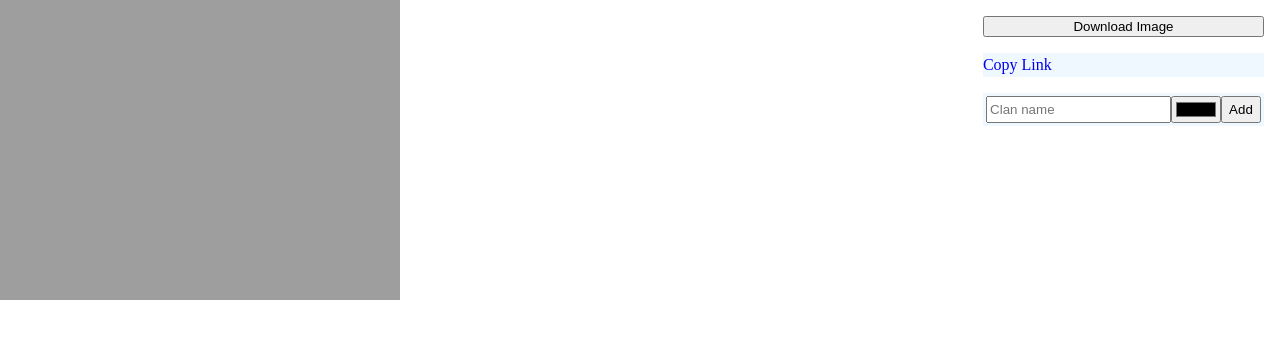
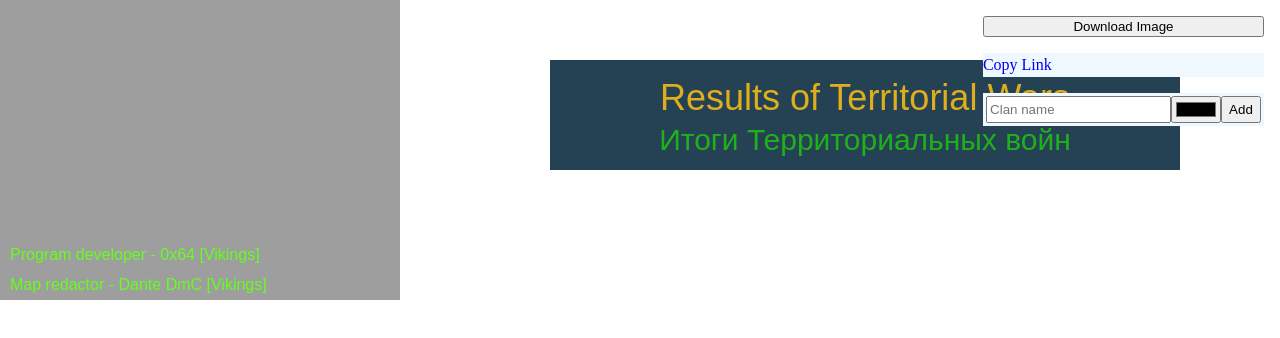
Before and after one commit to mifwarior/bosmapgenerator, a plain HTML site: page public/index.html in a window 1280 px wide. Drawn offline with Linux system fonts and the light colour scheme.

Commit message:
Added image infog & fix image downloading

```diff
--- a/public/index.html
+++ b/public/index.html
@@ -29,13 +29,11 @@
       position: fixed;
       right: 0;
       top: 0;
-    }
-
-    .panel {
       display: flex;
       flex-direction: column;
       padding: 1em;
       gap: 1em;
+      z-index: 100;
     }
 
     .clan-picker {
@@ -77,6 +75,44 @@
     #link {
       background-color: aliceblue;
       text-decoration: none;
+    }
+
+    .image-info {
+      position: absolute;
+      width: 630px;
+      height: 110px;
+      left: 550px;
+      top: 60px;
+      background-color: #254254;
+    }
+
+    .image-info form {
+      width: 100%;
+      height: 100%;
+    }
+
+    .image-info input {
+      width: 100%;
+      box-sizing: border-box;
+      text-align: center;
+      font-family: sans-serif;
+      border: none;
+      appearance: none;
+      outline: none;
+    }
+
+    .image-info .title {
+      font-size: 36px;
+      color: #deae1d;
+      margin-top: 16px;
+      background-color: rgba(255, 255, 255, 0.0);
+    }
+
+    .image-info .description {
+      font-size: 30px;
+      color: #1fb01b;
+      margin-top: 2px;
+      background-color: rgba(255, 255, 255, 0.0);
     }
   </style>
 </head>
@@ -540,6 +576,7 @@
         document.onkeydown = this.keyDown
 
 
+
         this.load({ url: imageUrl, paths: [] })
 
         this.cities = cities.map(city => ({ ...city, color: Color.random().toHex() }))
@@ -555,6 +592,9 @@
         this.selectedClan = null
 
         this.getClansFromUrl()
+
+        this.imageDescription = new ImageDescription(this.ctx)
+
       }
 
       generateClanId() {
@@ -571,7 +611,7 @@
           const cities = clan.cities.join(",")
           return `${clan.name}=[color:${color},cities:${cities}]`
         }).join(";")
-        return`${location.origin}/?${ escape(clansQuery)}$`
+        return `${location.origin}/?${escape(clansQuery)}$`
 
       }
       getClansFromUrl() {
@@ -605,12 +645,12 @@
       drawClans(clans) {
         clans.forEach(clan => this.drawClan(clan))
         clans.forEach((clan, index) => {
-          const p = new Vector2(50,180)
+          const p = new Vector2(50, 180)
           let textInfo = this.ctx.measureText(clan.name);
           this.ctx.fillStyle = clan.color
           this.ctx.font = '50px serif';
           //this.ctx.strokeStyle = Color.fromHex(clan.color).toTextColor().toHex()
-          this.ctx.fillText(clan.name, p.x, p.y  + 60 * index)
+          this.ctx.fillText(clan.name, p.x, p.y + 60 * index)
           //this.ctx.strokeText(clan.name, p.x, p.y  + 60 * index)
         })
       }
@@ -738,6 +778,7 @@
         if (this.editCities) {
           this.renderCities()
         }
+        this.imageDescription.render()
       }
       // pointToIndex(p) {
       //   return 0
@@ -776,11 +817,11 @@
           const p = this.hexagon.pointToHexagonCenter(mousePoint.x, mousePoint.y)
           const gridPoint = { x: p.x + this.gridOffset.x, y: p.y + this.gridOffset.y }
           const city = this.cities.find(city => city.id == this.currentCity)
-          if(ev.buttons == 1) {
+          if (ev.buttons == 1) {
             city.points.push(gridPoint)
           }
-          if(ev.buttons == 2) {
-            city.points = city.points.filter(p => new Vector2(p.x,p.y).distanceTo(gridPoint) >= this.hexagon.radius)
+          if (ev.buttons == 2) {
+            city.points = city.points.filter(p => new Vector2(p.x, p.y).distanceTo(gridPoint) >= this.hexagon.radius)
           }
 
         }
@@ -834,16 +875,96 @@
       downloadImage() {
         this.canvas.toBlob(blob => {
           const a = document.createElement("a")
+          document.body.appendChild(a)
           const date = Intl.DateTimeFormat().format(new Date())
           a.download = `map_${date}.jpg`
           a.style.display = "none"
           a.href = URL.createObjectURL(blob)
-          document.body.appendChild(a)
+
           a.click()
           a.remove()
         }, "image/jpeg", 0.7)
       }
     }
+
+    class ImageDescription {
+      constructor(ctx) {
+        this.ctx = ctx
+        this.title = "Results of Territorial Wars"
+        this.description = "Итоги Территориальных войн"
+        this.contributors = [
+          "Map redactor - Dante DmC [Vikings]",
+          "Program developer - 0x64 [Vikings]"
+        ]
+        this.createHtmlEditor()
+        this.root = null
+      }
+
+      createHtmlEditor() {
+        const root = document.body.appendChild(document.createElement("div"))
+        this.root = root
+        root.className = "image-info"
+        const form = root.appendChild(document.createElement("form"))
+        form.onsubmit = ev => ev.preventDefault()
+        const title = form.appendChild(document.createElement("input"))
+        title.className = "title"
+        const description = form.appendChild(document.createElement("input"))
+        description.className = "description"
+        title.value = this.title
+        description.value = this.description
+        title.onkeyup = ev => {
+          this.title = ev.target.value
+          this.render()
+        }
+        description.onkeyup = ev => {
+          this.description = ev.target.value
+          this.render()
+        }
+      }
+
+      dispose(){
+        this.root && this.root.remove()
+      }
+
+
+      render() {
+        const p = new Vector2(550, 60)
+        const size = new Vector2(630, 110)
+        this.ctx.fillStyle = "#254254ff"
+        this.ctx.beginPath()
+        this.ctx.moveTo(p.x, p.y)
+        this.ctx.rect(p.x, p.y, size.x, size.y);
+        this.ctx.closePath()
+        this.ctx.fill();
+
+
+        if (this.title) {
+          this.ctx.fillStyle = "#deae1d"
+          this.ctx.font = '36px sans-serif';
+          const titleInfo = this.ctx.measureText(this.title);
+          this.ctx.fillText(this.title, p.x + size.x / 2 - titleInfo.width / 2, p.y + 50)
+        }
+
+        if (this.description) {
+          this.ctx.fillStyle = "#1fb01b"
+          this.ctx.font = '30px sans-serif';
+          const descriptionInfo = this.ctx.measureText(this.description);
+          this.ctx.fillText(this.description, p.x + size.x / 2 - descriptionInfo.width / 2, p.y + 45 * 2)
+        }
+
+        if (this.contributors.length) {
+
+          this.ctx.fillStyle = "#64ff1e"
+          this.ctx.font = '16px sans-serif';
+          this.contributors.reverse().forEach((text, index) => {
+            this.ctx.fillText(text, 10, this.ctx.canvas.height - 10 - 30 * index)
+          })
+        }
+
+      }
+
+    }
+
     const map = new BosMap("./map.png")
     map.render()
 
@@ -862,8 +983,13 @@
           document.con
         }
       })
+      .then(() => {
+
+      })
 
     document.querySelector("#getImage").onclick = ev => {
+      ev.preventDefault()
+      ev.stopPropagation()
       map.downloadImage()
     }
 
```
